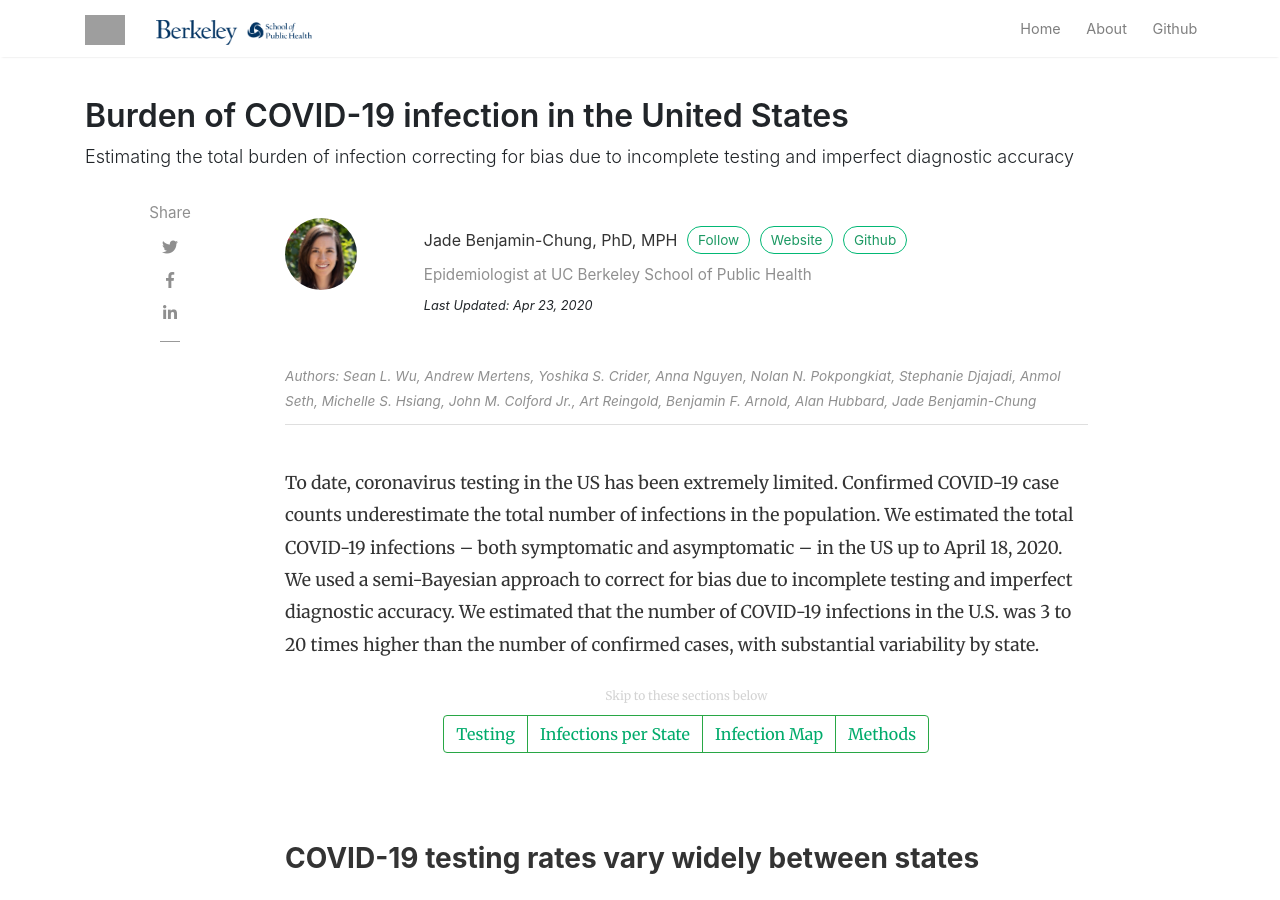
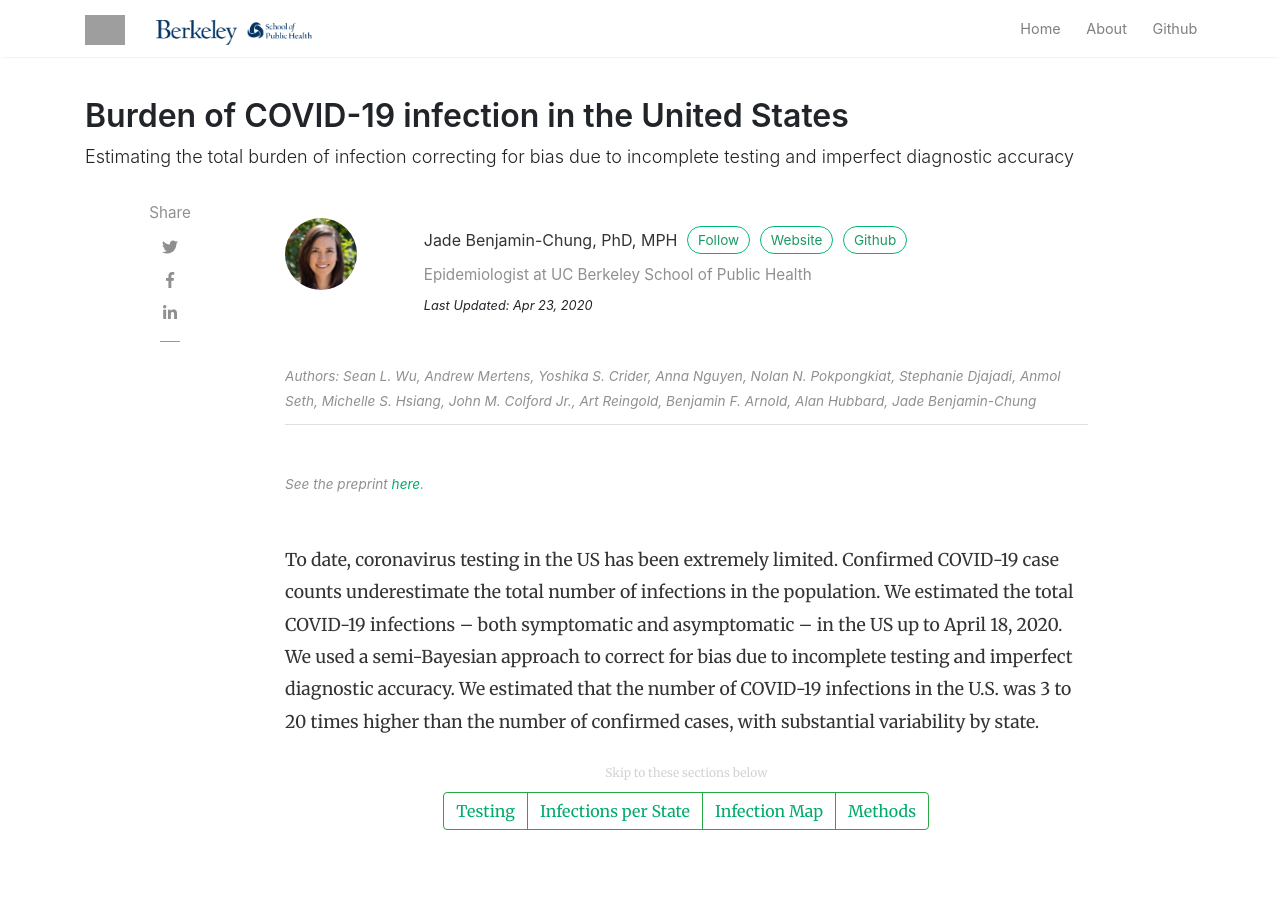
Before and after one commit to covid19epi/stats, a Jekyll site: the page built from _posts/2020-04-05-home.md, in a window 1280 px wide and 900 px high. Built offline with Jekyll 4.4.1, drawn with Linux system fonts in a browser that asks for light colours; nearby versions of some CDN libraries; comment, search, counter and statistics services are not loaded; grey boxes are pictures that could not be loaded.

Commit message:
add medrxiv link

```diff
--- a/_posts/2020-04-05-home.md
+++ b/_posts/2020-04-05-home.md
@@ -12,6 +12,10 @@
 
 <div class="post-top-meta">
 	<span style="font-size: 0.85rem; font-style: italic; border-bottom: 1px solid rgba(0, 0, 0, .125); margin-bottom: 10px; padding-bottom: 10px; font-family: -apple-system,BlinkMacSystemFont,'Segoe UI',Roboto,'Helvetica Neue',Arial,sans-serif,'Apple Color Emoji','Segoe UI Emoji','Segoe UI Symbol','Noto Color Emoji';">Authors: Sean L. Wu, Andrew Mertens, Yoshika S. Crider, Anna Nguyen, Nolan N. Pokpongkiat, Stephanie Djajadi, Anmol Seth, Michelle S. Hsiang, John M. Colford Jr., Art Reingold, Benjamin F. Arnold, Alan Hubbard, Jade Benjamin-Chung</span>
+</div>
+
+<div class="post-top-meta">
+	<span style="font-size: 0.85rem; font-style: italic; border-bottom: 0px solid rgba(0, 0, 0, .125); margin-bottom: 5px; padding-bottom: 10px; font-family: -apple-system,BlinkMacSystemFont,'Segoe UI',Roboto,'Helvetica Neue',Arial,sans-serif,'Apple Color Emoji','Segoe UI Emoji','Segoe UI Symbol','Noto Color Emoji';">See the preprint <a href="https://www.medrxiv.org/content/10.1101/2020.05.12.20091744v1">here</a>.</span>
 </div>
 
 
```
Also changed, not shown: _pages/about.md (+3 -1 lines).
